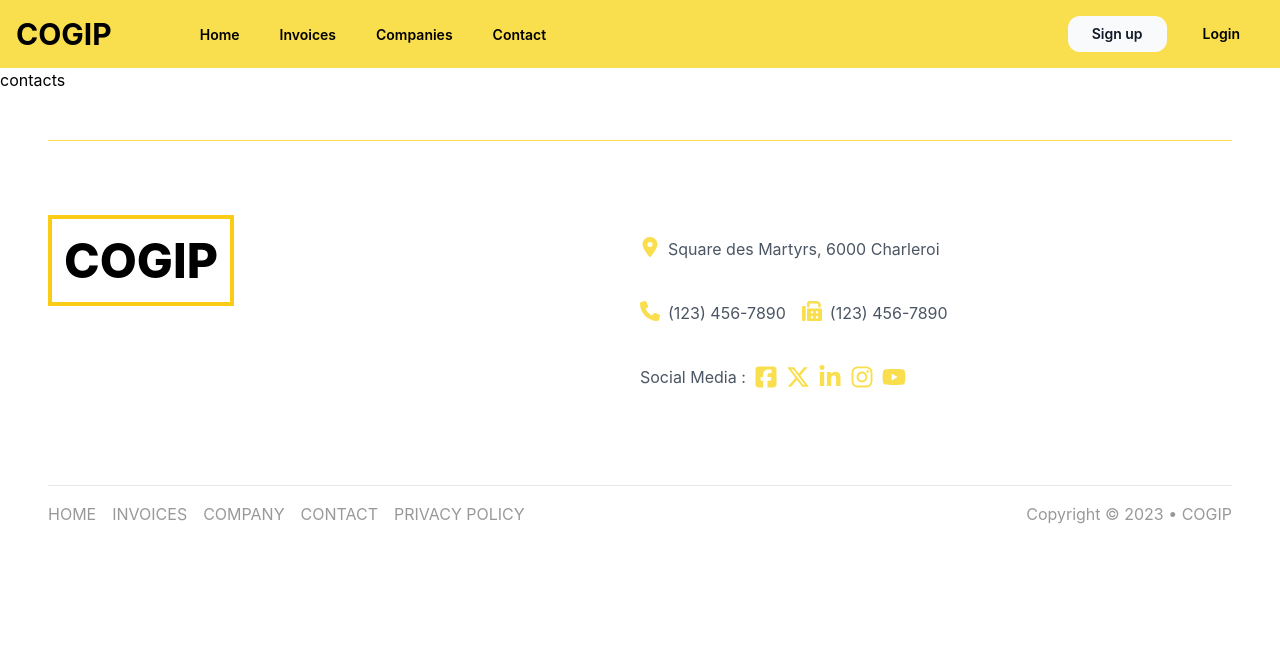
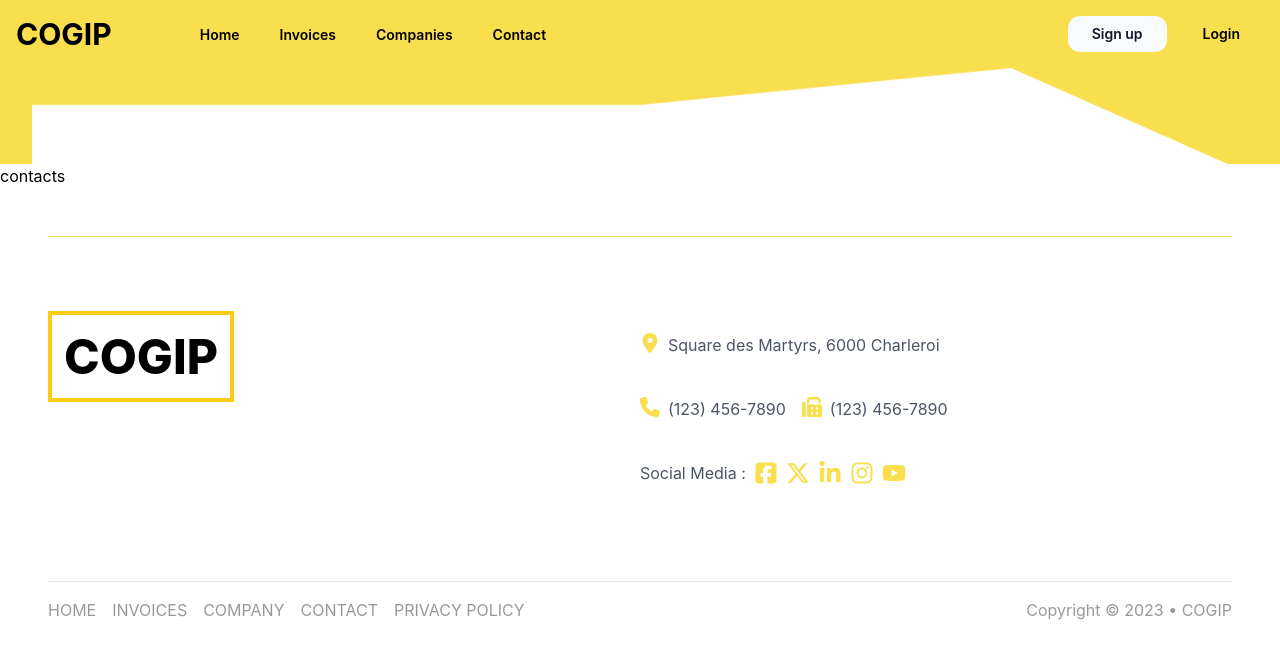
Before and after one commit to antoinel74/COGIP, a React (Vite) app: page /contacts in a window 1280 px wide. Shown: the top 658 px of the page. Built offline with nearby package versions, Linux system fonts and the light colour scheme; no server answers.

Commit message:
add divider

```diff
--- a/src/views/app/companies.jsx
+++ b/src/views/app/companies.jsx
@@ -1,9 +1,11 @@
 import React from "react";
 import Avatar from "../../components/Avatar";
+import { Divider } from "../../components/Divider";
 
 export const Companies = () => {
   return (
     <div>
+      <Divider />
       companies
       <Avatar name="Afrit" />
     </div>
--- a/src/views/app/contacts.jsx
+++ b/src/views/app/contacts.jsx
@@ -1,5 +1,11 @@
 import React from "react";
+import { Divider } from "../../components/Divider";
 
 export const Contacts = () => {
-  return <div>contacts</div>;
+  return (
+    <div>
+      <Divider />
+      contacts
+    </div>
+  );
 };
--- a/src/views/app/invoices.jsx
+++ b/src/views/app/invoices.jsx
@@ -1,5 +1,10 @@
 import React from "react";
+import { Divider } from "../../components/Divider";
 
 export const Invoices = () => {
-  return <div>invoices</div>;
+  return (
+    <div>
+      <Divider /> invoices
+    </div>
+  );
 };
```
